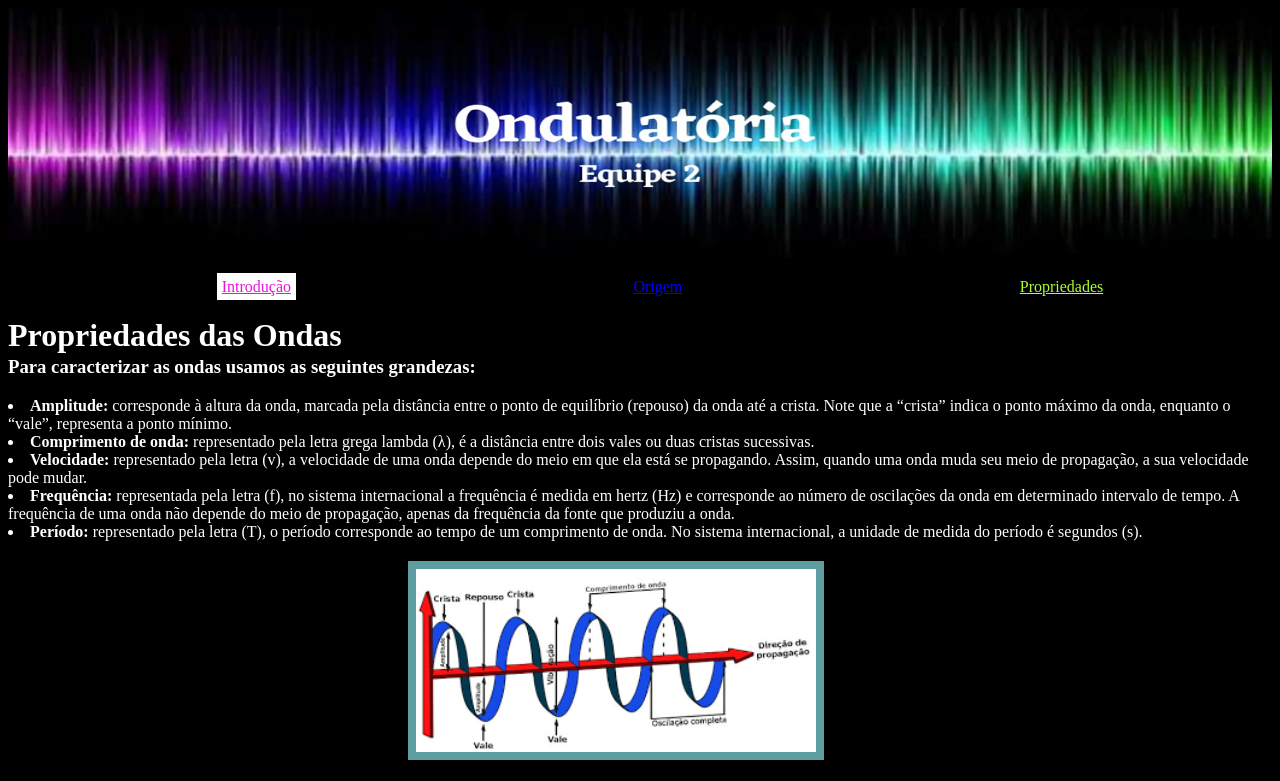
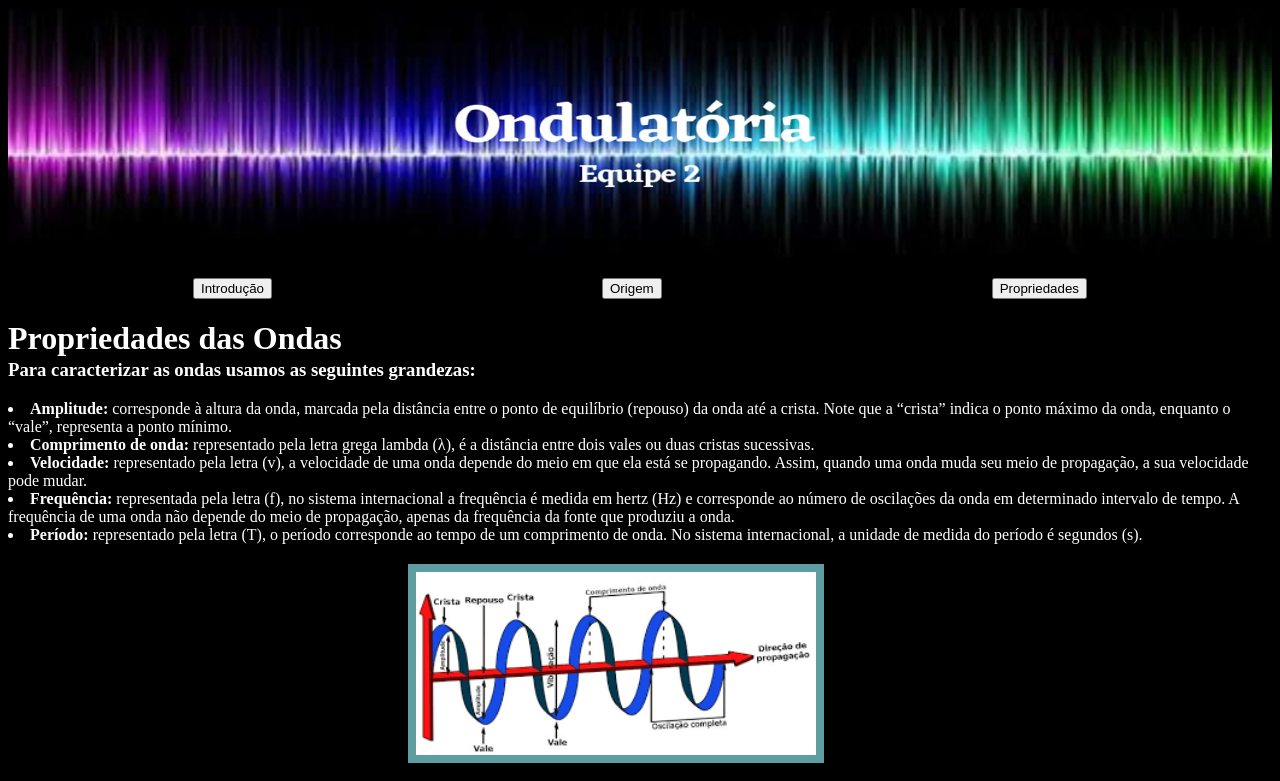
Before and after one commit to leovaz17/Site-em-Equipe, a plain HTML site: page pagina 3.html in a window 1280 px wide. Shown: the top 781 px of the page. Drawn offline with Linux system fonts and the light colour scheme.

Commit message:
Update pagina 3.html

```diff
--- a/pagina 3.html
+++ b/pagina 3.html
@@ -13,21 +13,22 @@
     <header>
         <img class="imagem" src="capa.png">
 
-        <ul>
+        <ul class="links">
             <li>
-                <a class="cor1" href="index.html">Introdução</a>
+                <a href="index.html"><button>Introdução</button></a>
             </li>
             <li>
-                <a class="cor2" href="pagina 2.html">Origem</a>
+                <a href="pagina 2.html"><button>Origem</button></a>
             </li>
             <li>
-                <a class="cor3" href="pagina 3.html">Propriedades</a>
+                <a href="pagina 3.html"><button>Propriedades</button></a>
             </li>
         </ul>
 
     </header>
 
     <main>
+        <div class="lista">
         <h1>Propriedades das Ondas</h1>
         <h3>Para caracterizar as ondas usamos as seguintes grandezas:</h3>
         <li class="p"><b>Amplitude:</b> corresponde à altura da onda, marcada pela distância entre o ponto de equilíbrio
@@ -70,6 +71,7 @@
             possíveis.
             <b>Exemplo:</b> ondas sonoras.
         </li>
+    </div>
 
     </main>
 
```
